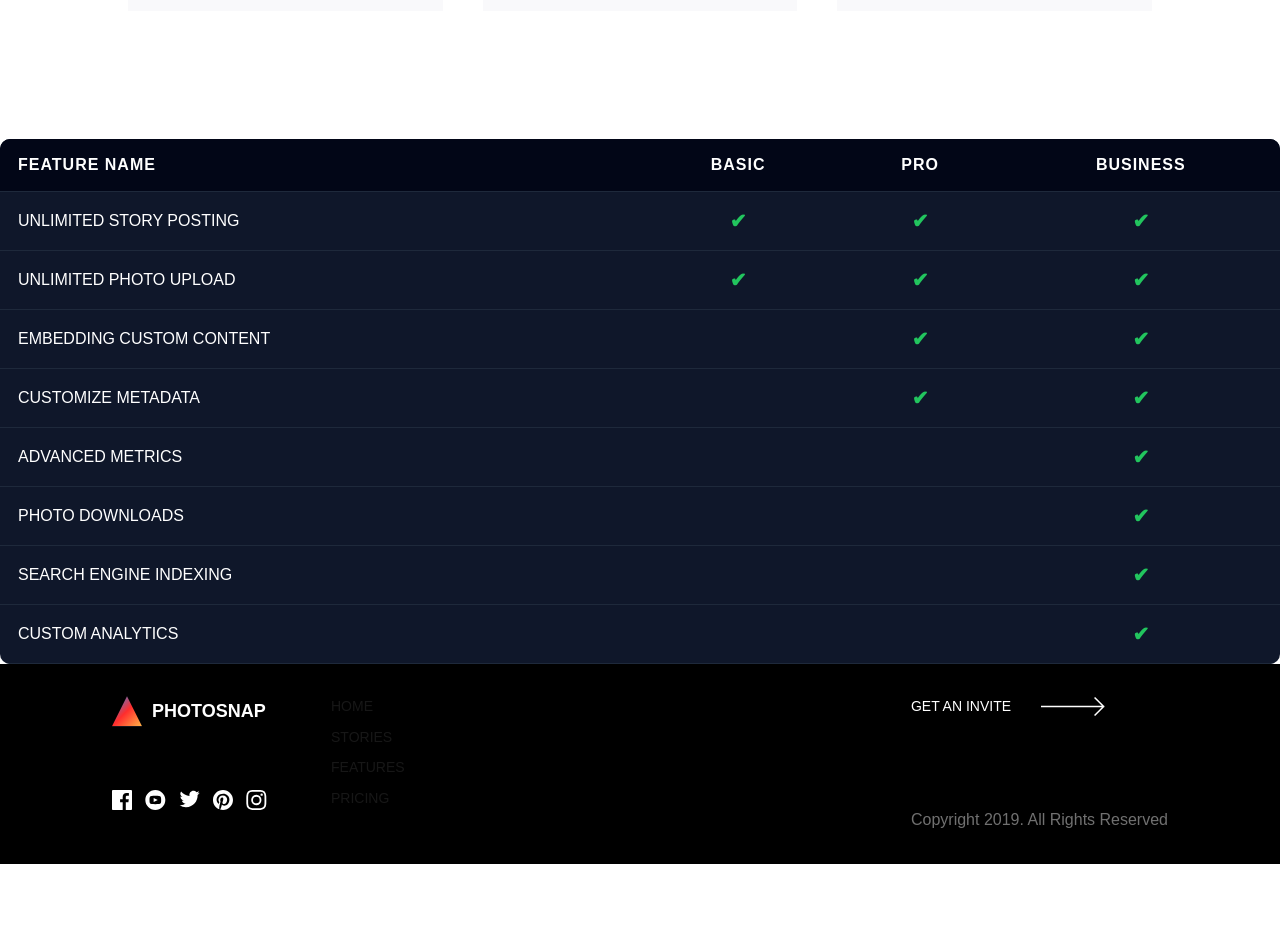
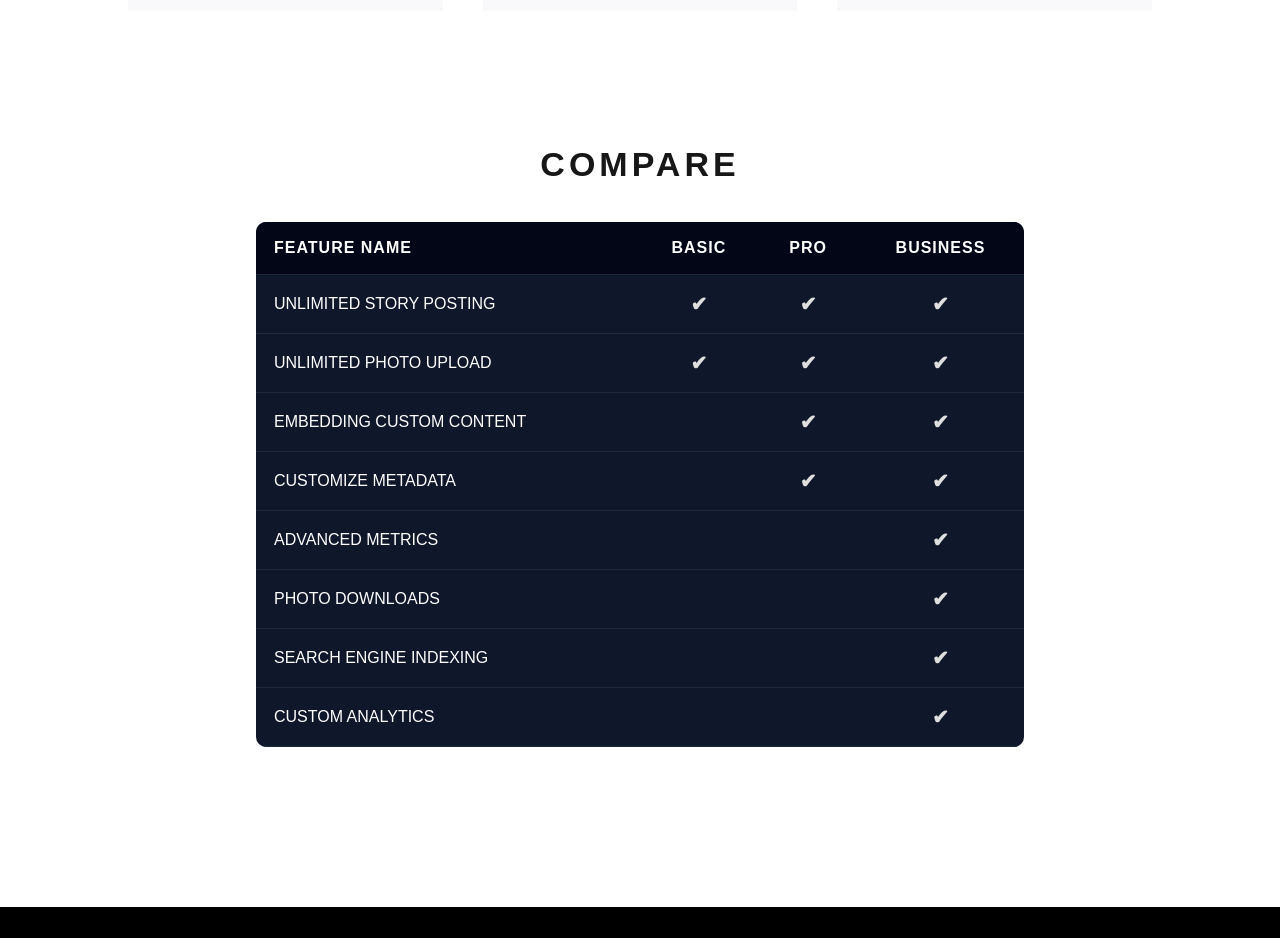
Before and after one commit to Tduncan14/photographylandpage, a Next.js app: page /pricing in a window 1280 px wide. Shown: the part 1080-2018 px from the top of the page. Before the commit the page ends 1944 px from the top, so only its background shows below. Built offline with nearby package versions, Linux system fonts and the light colour scheme.

Commit message:
keep moving forward

```diff
--- a/src/app/pricing/Pricing.css
+++ b/src/app/pricing/Pricing.css
@@ -167,8 +167,17 @@
 }
 
 
+
+.tablePrice {
+    display: flex;
+    flex-direction: column;
+    justify-content: center;
+    align-items: center;
+    margin-bottom: 10rem;
+}
+
 .pricing-table {
-    width: 100%;
+    width: 60%;
     border-collapse: collapse;
     font-family: Arial, sans-serif;
     background: #0f172a;
@@ -197,7 +206,15 @@
 }
 
 .check {
-    color: #22c55e;
+    color: #dfdfdf;
     font-size: 20px;
     font-weight: bold;
 }
+
+
+.tablePrice h1 {
+    font-size: clamp(30px, 34px, 35px);
+    letter-spacing: 4px;
+    font-weight: 700;
+    margin-bottom: 2rem;
+}
--- a/src/app/pricing/page.js
+++ b/src/app/pricing/page.js
@@ -148,6 +148,8 @@ const page = () => {
 
             <div className="tablePrice">
 
+                <h1>COMPARE</h1>
+
                 <table class="pricing-table">
                     <thead>
                         <tr>
```
